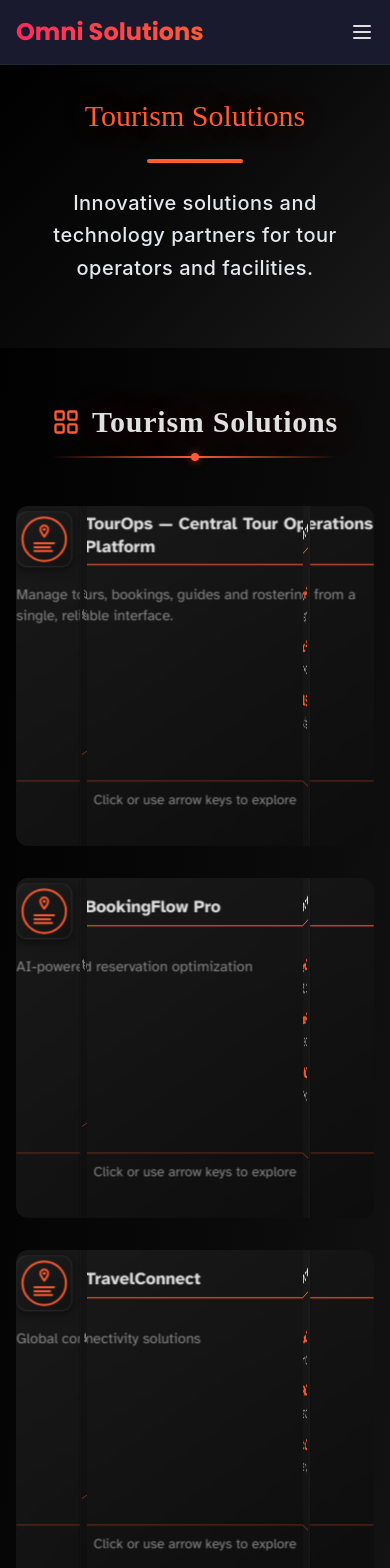
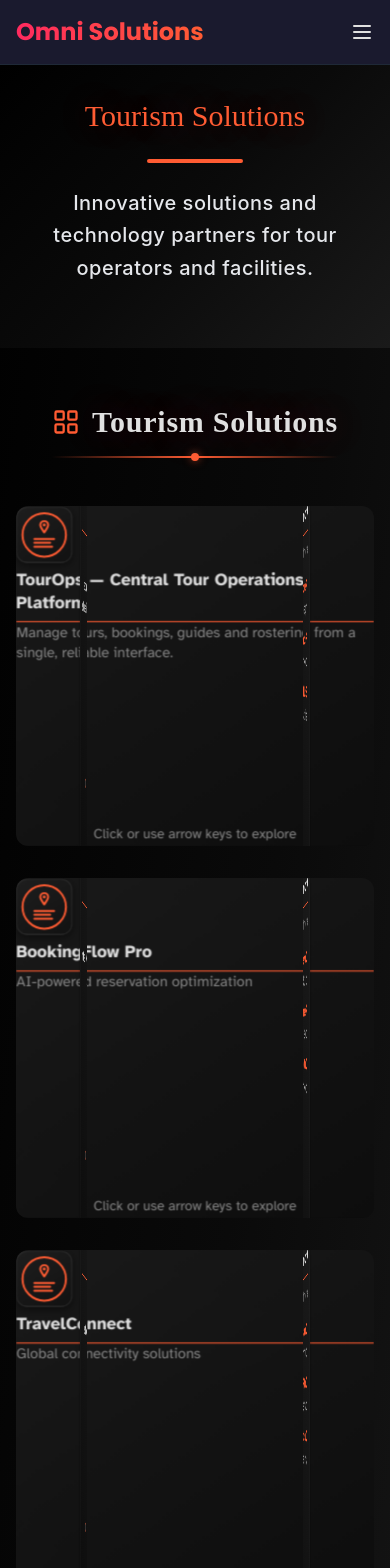
Before and after one commit to K-Hegli/Omni-Tourism-Solutions, a React (Vite) app: page /tourism-solutions in a window 390 px wide. Shown: the top 1568 px of the page. Built offline with nearby package versions, Linux system fonts and the light colour scheme.

Commit message:
defyhdgf

```diff
--- a/src/components/CubeCard.jsx
+++ b/src/components/CubeCard.jsx
@@ -30,8 +30,8 @@ export default function CubeCard({ module }) {
 
   // Face 0: Front/Cover
   const frontFace = (
-    <div className={styles.faceContent}>
-      <div className={styles.header}>
+    <div className={`${styles.face} ${styles.front}`}>
+      <header className={styles.header}>
         <div className={styles.iconWrapper}>
           <svg width="44" height="44" viewBox="0 0 48 48" fill="none" xmlns="http://www.w3.org/2000/svg" className={styles.icon}>
             <circle cx="24" cy="24" r="22" stroke="currentColor" strokeWidth="2" />
@@ -46,23 +46,28 @@ export default function CubeCard({ module }) {
         </div>
         <div className={styles.titleSection}>
           <h3 className={styles.title}>{module.title}</h3>
+          <p className={styles.subtitle}>{module.oneLiner}</p>
         </div>
+      </header>
+
+      <div className={styles.body}>
+        {/* Front face content area - can be empty or have additional content */}
       </div>
-      <div className={styles.body}>
-        <p className={styles.subtitle}>{module.oneLiner}</p>
-      </div>
-      <div className={styles.footer}>
+
+      <footer className={styles.footer}>
         <p className={styles.hint}>Click or use arrow keys to explore</p>
-      </div>
+      </footer>
     </div>
   );
 
   // Face 1: Outcomes
   const outcomesFace = (
-    <div className={styles.faceContent}>
-      <div className={styles.header}>
-        <h3 className={styles.faceTitle}>Outcomes</h3>
-      </div>
+    <div className={`${styles.face} ${styles.right}`}>
+      <header className={styles.header}>
+        <h3 className={styles.title}>Outcomes</h3>
+        <p className={styles.subtitle}>Key benefits and results</p>
+      </header>
+
       <div className={styles.body}>
         <ul className={styles.bullets}>
           {module.bullets.slice(0, 3).map((bullet, i) => (
@@ -74,7 +79,8 @@ export default function CubeCard({ module }) {
           ))}
         </ul>
       </div>
-      <div className={styles.footer}>
+
+      <footer className={styles.footer}>
         <div className={styles.navDots}>
           <button
             className={`${styles.navDot} ${currentFace === 1 ? styles.active : ''}`}
@@ -92,58 +98,51 @@ export default function CubeCard({ module }) {
             aria-label="Pilot"
           />
         </div>
-      </div>
+      </footer>
     </div>
   );
 
   // Face 2: ROI
   const roiFace = (
-    <div className={styles.faceContent}>
-      <div className={styles.header}>
-        <h3 className={styles.faceTitle}>ROI Snapshot</h3>
-      </div>
+    <div className={`${styles.face} ${styles.back}`}>
+      <header className={styles.header}>
+        <h3 className={styles.title}>ROI Snapshot</h3>
+        <p className={styles.subtitle}>Time & value per staff</p>
+      </header>
+
       <div className={styles.body}>
         {module.roiSnapshot ? (
-          <div className={styles.roiContent}>
+          <div className={styles.roi}>
             <div className={styles.roiAssumptions}>
               <strong>Assumptions:</strong> {module.roiSnapshot.assumptions}
             </div>
-            <div className={styles.roiMetrics}>
-              <div className={styles.roiMetric}>
-                <span className={styles.metricLabel}>Time saved / staff</span>
-                <span className={styles.metricValue}>{module.roiSnapshot.timeSaved}</span>
-              </div>
-              <div className={styles.roiMetric}>
-                <span className={styles.metricLabel}>Monthly value</span>
-                <span className={styles.metricValue}>{module.roiSnapshot.monthlyValue}</span>
-              </div>
-              <div className={styles.roiMetric}>
-                <span className={styles.metricLabel}>Monthly cost</span>
-                <span className={styles.metricValue}>{module.roiSnapshot.monthlyCost}</span>
-              </div>
-              <div className={styles.roiMetric}>
-                <span className={styles.metricLabel}>Net monthly saving</span>
-                <span className={styles.metricValue}>{module.roiSnapshot.netSaving}</span>
-              </div>
+            <div className={styles.metrics}>
+              <div className={styles.label}>Time saved / staff</div>
+              <div className={styles.value}>{module.roiSnapshot.timeSaved}</div>
+              <div className={styles.label}>Monthly value</div>
+              <div className={styles.value}>{module.roiSnapshot.monthlyValue}</div>
+              <div className={styles.label}>Monthly cost</div>
+              <div className={styles.value}>{module.roiSnapshot.monthlyCost}</div>
+              <div className={styles.label}>Net monthly saving</div>
+              <div className={styles.value}>{module.roiSnapshot.netSaving}</div>
             </div>
-            <div className={styles.roiHighlight}>{module.roiSnapshot.payback}</div>
+            <div className={styles.highlight}>{module.roiSnapshot.payback}</div>
           </div>
         ) : (
-          <div className={styles.roiContent}>
+          <div className={styles.roi}>
             <div className={styles.roiAssumptions}>
               <strong>Assumptions:</strong> Example calculation
             </div>
-            <div className={styles.roiMetrics}>
-              <div className={styles.roiMetric}>
-                <span className={styles.metricLabel}>Net monthly saving</span>
-                <span className={styles.metricValue}>€1,655</span>
-              </div>
+            <div className={styles.metrics}>
+              <div className={styles.label}>Net monthly saving</div>
+              <div className={styles.value}>€1,655</div>
             </div>
-            <div className={styles.roiHighlight}>222% first-month ROI</div>
+            <div className={styles.highlight}>222% first-month ROI</div>
           </div>
         )}
       </div>
-      <div className={styles.footer}>
+
+      <footer className={styles.footer}>
         <div className={styles.navDots}>
           <button
             className={`${styles.navDot}`}
@@ -161,20 +160,23 @@ export default function CubeCard({ module }) {
             aria-label="Pilot"
           />
         </div>
-      </div>
+      </footer>
     </div>
   );
 
   // Face 3: Pilot/CTA
   const pilotFace = (
-    <div className={styles.faceContent}>
-      <div className={styles.header}>
-        <h3 className={styles.faceTitle}>Pilot Program</h3>
-      </div>
+    <div className={`${styles.face} ${styles.left}`}>
+      <header className={styles.header}>
+        <h3 className={styles.title}>Pilot Program</h3>
+        <p className={styles.subtitle}>Start your implementation journey</p>
+      </header>
+
       <div className={styles.body}>
         <p className={styles.pilotText}>{module.details}</p>
       </div>
-      <div className={styles.footer}>
+
+      <footer className={styles.footer}>
         <button
           className={styles.ctaButton}
           onClick={(e) => {
@@ -208,11 +210,9 @@ export default function CubeCard({ module }) {
             aria-label="Pilot"
           />
         </div>
-      </div>
+      </footer>
     </div>
   );
-
-  const faces = [frontFace, outcomesFace, roiFace, pilotFace];
 
   const rotateY = `rotateY(${-currentFace * 90}deg)`;
 
@@ -237,18 +237,10 @@ export default function CubeCard({ module }) {
         aria-live="polite"
         aria-atomic="true"
       >
-        <div className={`${styles.face} ${styles.front}`} aria-hidden={currentFace !== 0}>
-          {faces[0]}
-        </div>
-        <div className={`${styles.face} ${styles.right}`} aria-hidden={currentFace !== 1}>
-          {faces[1]}
-        </div>
-        <div className={`${styles.face} ${styles.back}`} aria-hidden={currentFace !== 2}>
-          {faces[2]}
-        </div>
-        <div className={`${styles.face} ${styles.left}`} aria-hidden={currentFace !== 3}>
-          {faces[3]}
-        </div>
+        {frontFace}
+        {outcomesFace}
+        {roiFace}
+        {pilotFace}
       </div>
 
       <div className={styles.controls}>
--- a/src/styles/cube-card.module.css
+++ b/src/styles/cube-card.module.css
@@ -88,17 +88,8 @@
 .face.back   { transform: rotateY(180deg) translateZ(var(--depth)); }
 .face.left   { transform: rotateY(270deg) translateZ(var(--depth)); }
 
-/* Face content styling */
-.faceContent {
-  display: contents; /* Let parent grid handle layout */
-}
-
-.header {
-  display: flex;
-  align-items: center;
-  gap: 12px;
-  min-height: 60px; /* Consistent header height */
-}
+/* header / typography */
+.header { display:flex; flex-direction:column; gap:6px; }
 
 .iconWrapper {
   width: 52px;
@@ -191,74 +182,18 @@
   font-weight: 600;
 }
 
-/* ROI content styling - Two-column metrics grid */
-.roiContent {
-  background: linear-gradient(180deg, #111 0%, #0a0a0a 100%);
-  border: 1px solid rgba(255, 92, 51, 0.2);
-  border-radius: 10px;
-  padding: 14px;
-  display: grid;
-  gap: 12px;
-}
+/* ROI specific: stable two-column grid that collapses */
+.roi { display:grid; gap:10px; }
+.roi .metrics { display:grid; grid-template-columns:1fr 1fr; gap:8px 12px; align-items:center; }
+.roi .label { color:var(--text-muted); font-size:0.9rem; }
+.roi .value { color:var(--primary); font-weight:700; text-align:right; font-size:clamp(1rem,1.6vw,1.15rem); }
+.roi .highlight { grid-column:1/-1; text-align:center; color:var(--accent); font-weight:800; font-size:clamp(1.05rem,1.9vw,1.3rem); }
 
-.roiAssumptions {
-  font-size: 0.85rem;
-  color: var(--text-muted);
-  line-height: 1.4;
-  margin: 0;
-}
+/* controlled overflow only when needed (wrap metrics in .body-scroll) */
+.body-scroll { max-height: calc(var(--card-h-desktop) - 200px); overflow-y:auto; padding-right:6px; }
 
-.roiMetrics {
-  display: grid;
-  grid-template-columns: 1fr 1fr;
-  gap: 8px 12px;
-  align-items: center;
-}
-
-.roiMetric {
-  display: contents; /* Let parent grid handle layout */
-}
-
-.metricLabel {
-  color: var(--text-muted);
-  font-size: 0.85rem;
-  font-weight: 500;
-}
-
-.metricValue {
-  color: var(--brand-primary);
-  font-weight: 700;
-  font-size: clamp(0.95rem, 1.6vw, 1.05rem);
-  text-align: right;
-}
-
-.roiHighlight {
-  grid-column: 1 / -1; /* Span full width */
-  font-size: clamp(1.1rem, 1.8vw, 1.25rem);
-  font-weight: 700;
-  color: var(--brand-accent);
-  text-align: center;
-  margin-top: 4px;
-}
-
-/* Pilot content */
-.pilotText {
-  color: var(--text-muted);
-  line-height: 1.5;
-  margin: 0;
-  font-size: 0.9rem;
-}
-
-/* Footer with navigation */
-.footer {
-  border-top: 1px solid var(--border-secondary);
-  padding-top: 8px;
-  display: flex;
-  flex-direction: column;
-  gap: 8px;
-  align-items: center;
-  min-height: 60px; /* Consistent footer height */
-}
+/* footer reserved band to stabilize height */
+.footer { border-top:1px solid var(--border); padding-top:8px; display:flex; justify-content:center; gap:8px; }
 
 .hint {
   font-size: 0.8rem;
@@ -418,13 +353,15 @@
     padding: var(--pad-mobile);
   }
 
-  .roiMetrics {
+  .roi .metrics {
     grid-template-columns: 1fr; /* Stack metrics on mobile */
   }
 
-  .metricValue {
+  .roi .value {
     text-align: left; /* Left-align on mobile for single column */
   }
+
+  .body-scroll { max-height: calc(var(--card-h-mobile) - 160px); }
 }
 
 @media (max-width: 480px) {
```
Also changed, not shown: 4 other files (tests, documents, lock files or other folders).
